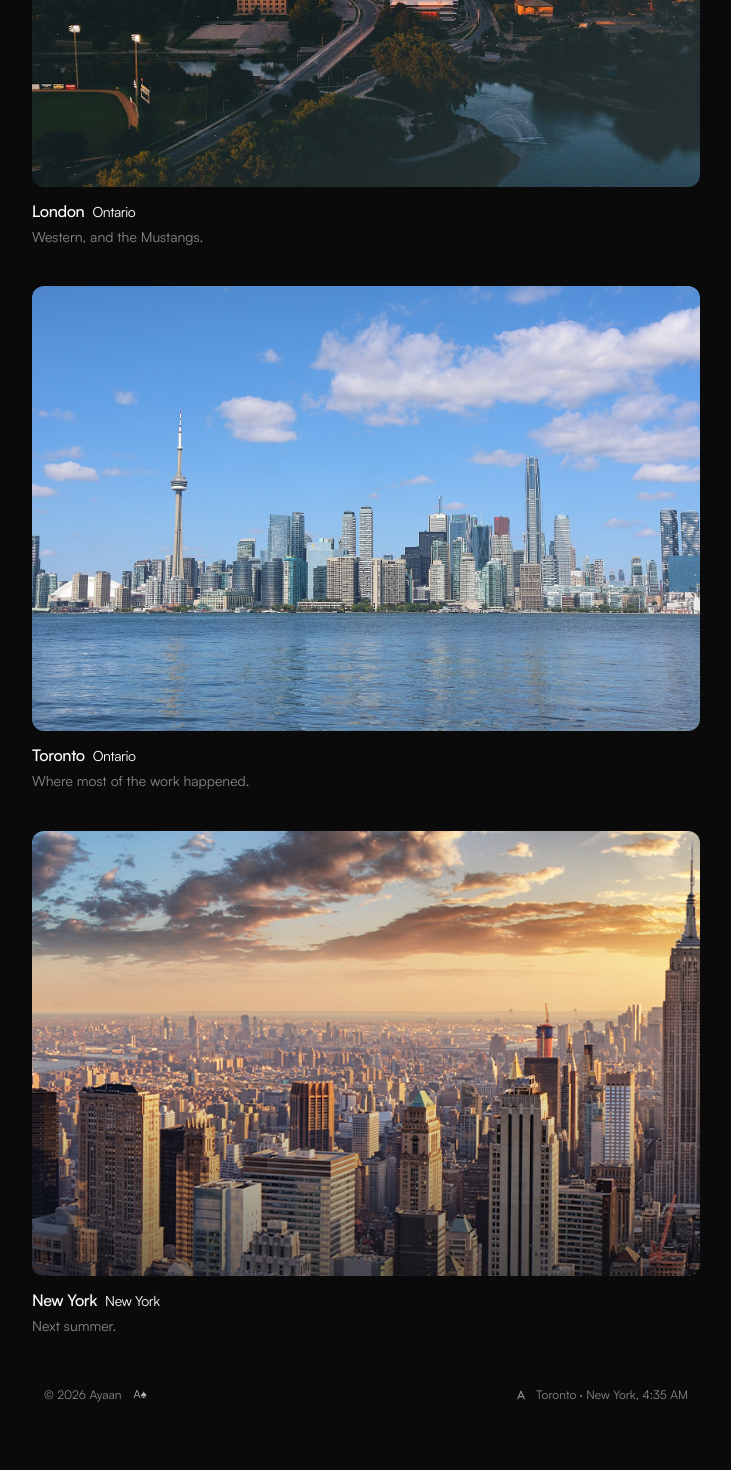
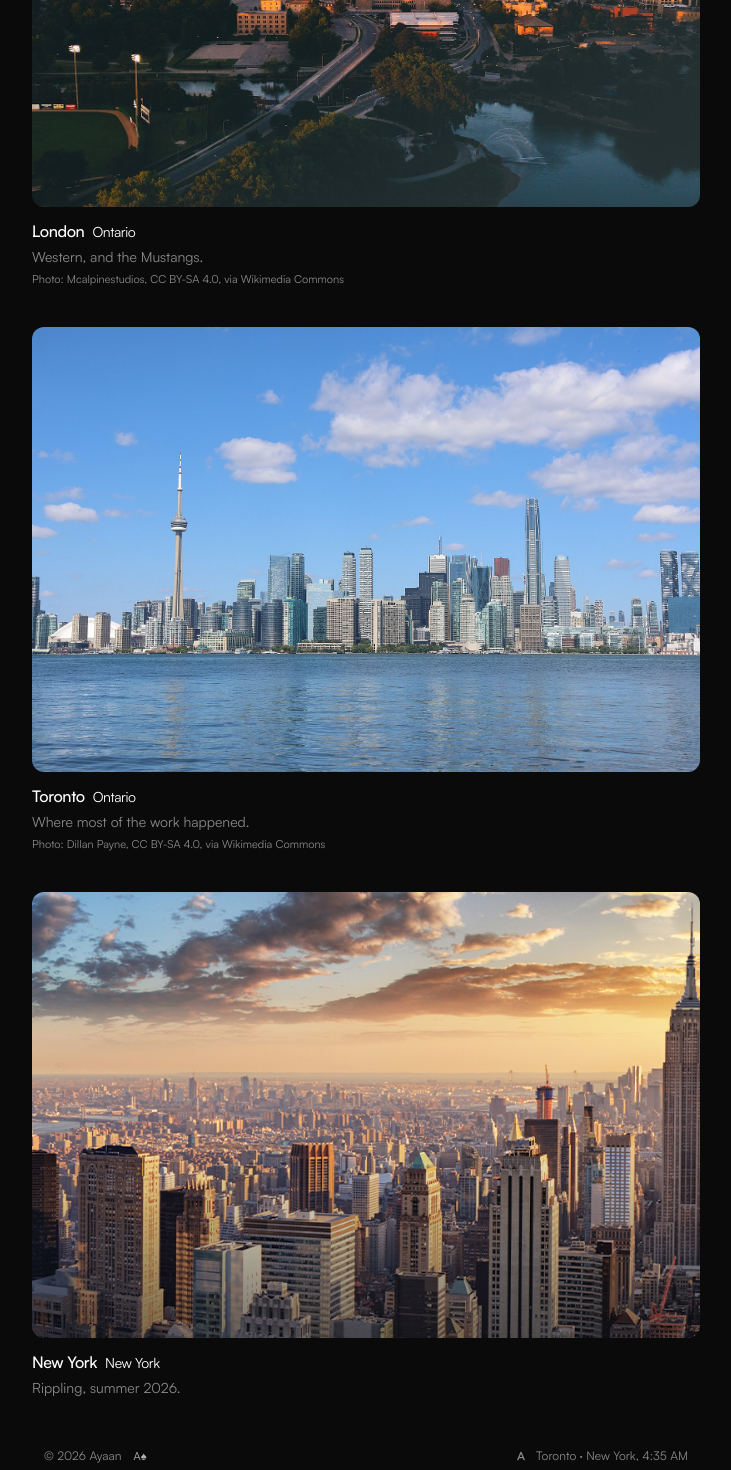
Before and after one commit to ayaancodes/ayaanmunshi, a Next.js app: page /places in a window 1280 px wide. Shown: the part 1015-2485 px from the top of the page, without its empty margins (274-1005 px from the left). Before the commit the page ends 2424 px from the top, so only its background shows below. Built offline with nearby package versions, Linux system fonts and the light colour scheme; no server answers.

Commit message:
photo credits for the cc by-sa placeholders, env-aware metadataBase
the wikimedia filler photos are CC BY-SA 4.0, which needs attribution
once this is public. metadataBase now follows VERCEL_URL so og:image
resolves on whatever domain it lands on.

```diff
--- a/src/app/(site)/places/page.tsx
+++ b/src/app/(site)/places/page.tsx
@@ -51,6 +51,12 @@ export default function PlacesPage() {
             <p className="pt-1 text-sm leading-snug text-foreground/75">
               {place.note}
             </p>
+
+            {place.credit && (
+              <p className="pt-1 text-[11px] text-foreground/40">
+                Photo: {place.credit}
+              </p>
+            )}
           </figure>
         ))}
       </section>
--- a/src/app/layout.tsx
+++ b/src/app/layout.tsx
@@ -1,12 +1,20 @@
 import type { Metadata } from "next";
 import "@/styles/globals.css";
 import { Analytics } from "@vercel/analytics/react";
+
+// Set NEXT_PUBLIC_SITE_URL once a custom domain is attached; until then this
+// follows whatever URL Vercel assigns so og:image resolves correctly.
+const SITE_URL =
+  process.env.NEXT_PUBLIC_SITE_URL ??
+  (process.env.VERCEL_URL
+    ? `https://${process.env.VERCEL_URL}`
+    : "http://localhost:3000");
 
 const DESCRIPTION =
   "Software engineering student interested in building systems that connect technology, markets, and people.";
 
 export const metadata: Metadata = {
-  metadataBase: new URL("https://ayaanmunshi.com"),
+  metadataBase: new URL(SITE_URL),
   title: "Ayaan Munshi",
   description: DESCRIPTION,
   icons: { icon: "/favicon.svg" },
--- a/src/content/places.ts
+++ b/src/content/places.ts
@@ -3,6 +3,8 @@ export type Place = {
   region: string
   note: string
   image: string
+  /** Required while these are CC BY-SA placeholders. Drop it with your own photo. */
+  credit?: string
 }
 
 // Reword the notes however you like — these are my guess at the arc.
@@ -13,23 +15,26 @@ export const PLACES: Place[] = [
     region: 'Ontario',
     note: 'Home. Where the baseline got set.',
     image: '/places/brampton.jpg',
+    credit: 'Peter K Burian, CC BY-SA 4.0, via Wikimedia Commons',
   },
   {
     city: 'London',
     region: 'Ontario',
     note: 'Western, and the Mustangs.',
     image: '/places/london.jpg',
+    credit: 'Mcalpinestudios, CC BY-SA 4.0, via Wikimedia Commons',
   },
   {
     city: 'Toronto',
     region: 'Ontario',
     note: 'Where most of the work happened.',
     image: '/places/toronto.jpg',
+    credit: 'Dillan Payne, CC BY-SA 4.0, via Wikimedia Commons',
   },
   {
     city: 'New York',
     region: 'New York',
-    note: 'Next summer.',
+    note: 'Rippling, summer 2026.',
     image: '/places/nyc.jpg',
   },
 ]
```
